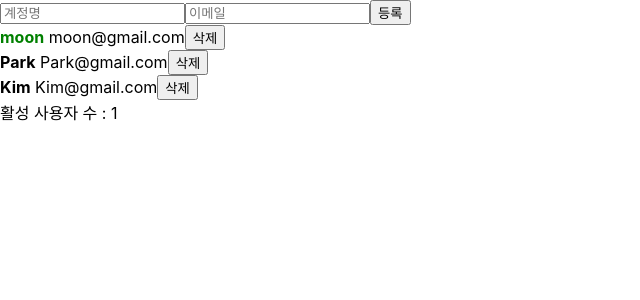
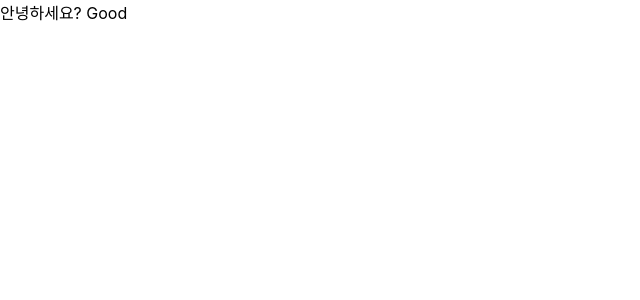
Before and after one commit to jhmoon12/react1, a React (Create React App) app: page / in a window 1280 px wide. Shown: the top 300 px of the page, without its empty margins (0-640 px from the left). Built offline with nearby package versions, Linux system fonts and the light colour scheme.

Commit message:
contextSample

```diff
--- a/src/ContextSample.js
+++ b/src/ContextSample.js
@@ -1,6 +1,9 @@
 import React, { createContext, useContext } from 'react';
 
-function Child ( {text }) {
+const MyContext = createContext('defaultvalue')
+;
+function Child () {
+    const text = useContext(MyContext);
     return (
         <div>
             안녕하세요? {text}
@@ -8,16 +11,21 @@ function Child ( {text }) {
     );
 };
 
-function Parent ({ text }) {
-    return <Child text={text} />
+function Parent () {
+    return <Child />
 }
 
-function GrandParent({ text }) {
-    return <Parent text={text} />
+function GrandParent() {
+    return <Parent />
 }
 
 function ContextSample () {
-    return <GrandParent text="Good"/>
+    return (
+    <MyContext.Provider value="Good">
+        <GrandParent text="Good"/>
+    </MyContext.Provider>
+    )
+
 }
 
 export default ContextSample;
--- a/src/index.js
+++ b/src/index.js
@@ -3,11 +3,10 @@ import ReactDOM from 'react-dom';
 import './index.css';
 import App from './App';
 import reportWebVitals from './reportWebVitals';
+import ContextSample from './ContextSample';
 
 ReactDOM.render(
-  <React.StrictMode>
-    <App />
-  </React.StrictMode>,
+  <ContextSample />,
   document.getElementById('root')
 );
 
```
